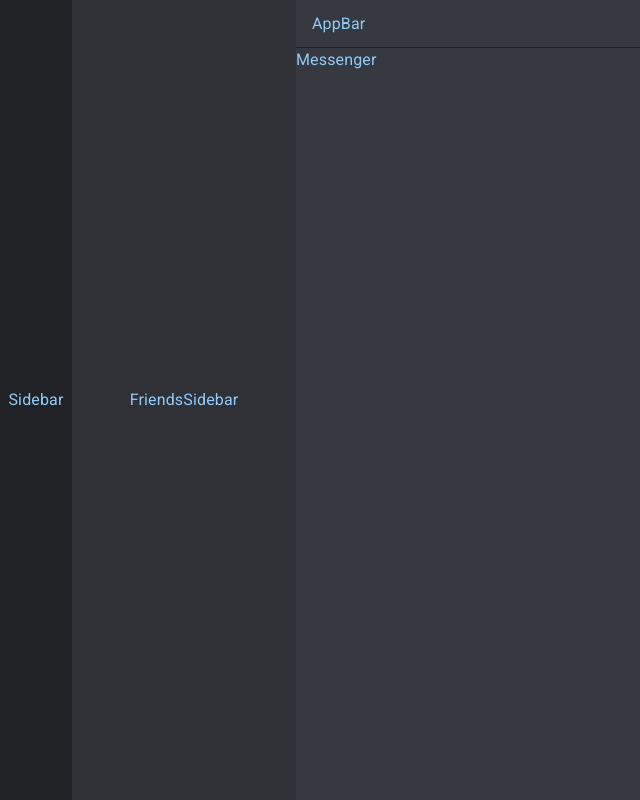
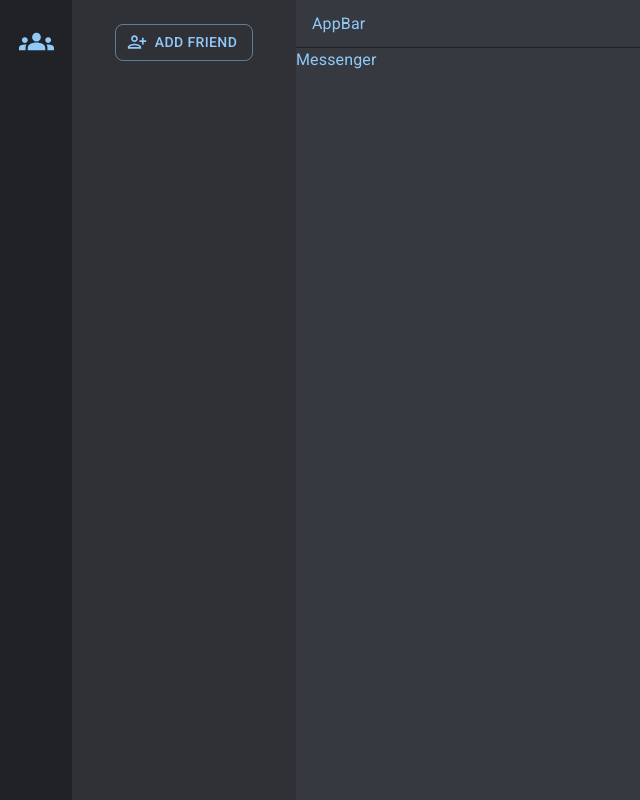
Before and after one commit to tomascatena/discord-clone, a React (Create React App) app in the folder client/: page /dashboard in a window 1280 px wide. Shown: the whole page, without its empty margins (0-640 px from the left). Built offline with nearby package versions, Linux system fonts and the light colour scheme.

Commit message:
add button to create group and add friend

```diff
--- a/client/src/components/FriendsSidebar/FriendsSidebar.styled.ts
+++ b/client/src/components/FriendsSidebar/FriendsSidebar.styled.ts
@@ -1,11 +1,11 @@
 import { styled } from '@mui/system';
 
-export const FriendsSidebarContainer = styled('div')(() => ({
+export const FriendsSidebarContainer = styled('div')(({ theme }) => ({
   width: '224px',
   height: '100%',
   display: 'flex',
   flexDirection: 'column',
-  justifyContent: 'center',
   alignItems: 'center',
   backgroundColor: '#2F3136',
+  paddingTop: theme.spacing(3)
 }));
--- a/client/src/components/FriendsSidebar/FriendsSidebar.tsx
+++ b/client/src/components/FriendsSidebar/FriendsSidebar.tsx
@@ -1,12 +1,24 @@
+import { Button } from '@mui/material';
 import { FriendsSidebarContainer } from './FriendsSidebar.styled';
+import PersonAddAltIcon from '@mui/icons-material/PersonAddAlt';
 import React from 'react';
 
 type Props = {}
 
 const FriendsSidebar:React.FC<Props> = () => {
+  const openAddFriendDialog = () => {
+    console.log('openAddFriendDialog');
+  };
+
   return (
     <FriendsSidebarContainer>
-      FriendsSidebar
+      <Button
+        variant='outlined'
+        startIcon={<PersonAddAltIcon/>}
+        onClick={openAddFriendDialog}
+      >
+        Add Friend
+      </Button>
     </FriendsSidebarContainer>
   );
 };
--- a/client/src/components/Sidebar/Sidebar.styled.ts
+++ b/client/src/components/Sidebar/Sidebar.styled.ts
@@ -1,11 +1,11 @@
 import { styled } from '@mui/system';
 
-export const SidebarContainer = styled('div')(() => ({
+export const SidebarContainer = styled('div')(({ theme }) => ({
   width: '72px',
   height: '100%',
   display: 'flex',
   flexDirection: 'column',
-  justifyContent: 'center',
   alignItems: 'center',
   backgroundColor: '#202225',
+  paddingTop: theme.spacing(2)
 }));
--- a/client/src/components/Sidebar/Sidebar.tsx
+++ b/client/src/components/Sidebar/Sidebar.tsx
@@ -1,4 +1,6 @@
 import { SidebarContainer } from './Sidebar.styled';
+import Groups from '@mui/icons-material/Groups';
+import IconButton from '@mui/material/IconButton';
 import React from 'react';
 
 type Props = {}
@@ -6,7 +8,13 @@ type Props = {}
 const Sidebar:React.FC<Props> = () => {
   return (
     <SidebarContainer>
-      Sidebar
+      <IconButton
+        color="primary"
+        aria-label="upload picture"
+        component="span"
+      >
+        <Groups fontSize='large' />
+      </IconButton>
     </SidebarContainer>
   );
 };
```
